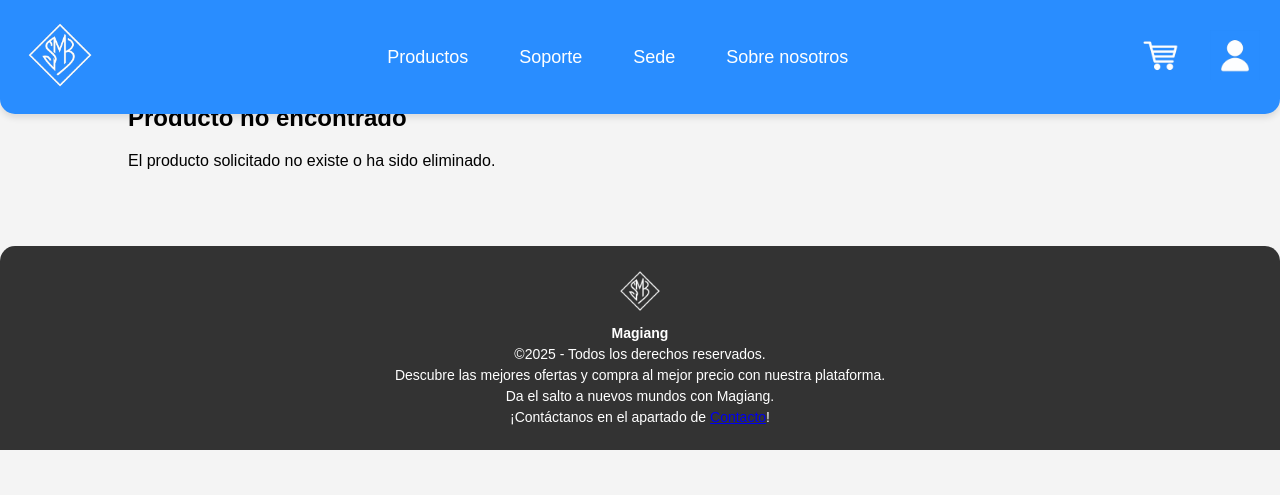
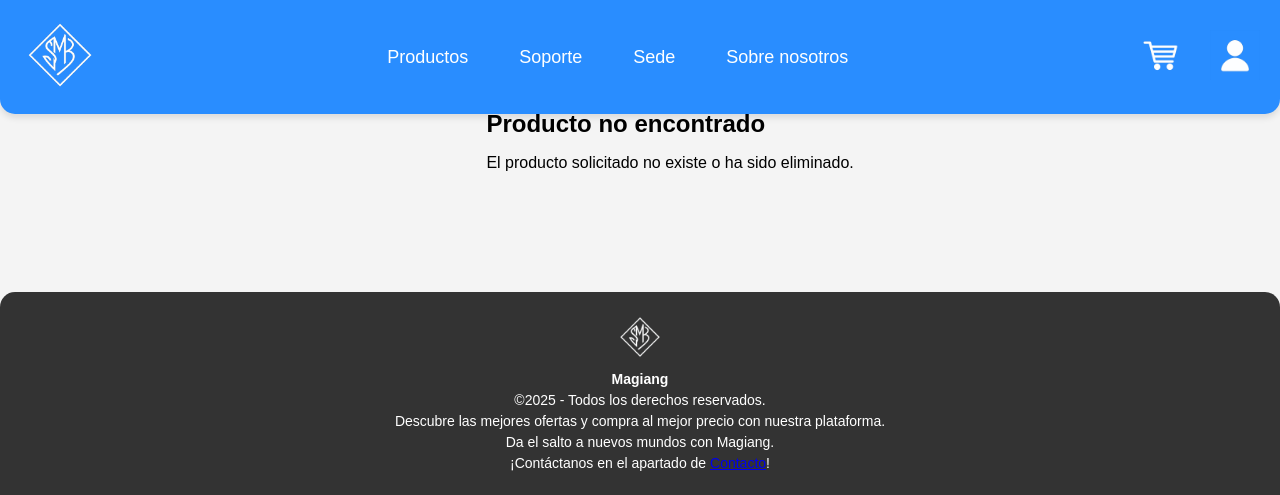
Before and after one commit to bixiPRO/MAGIANG, a PHP site: page /producto.php in a window 1280 px wide. Shown: the top 495 px of the page. Run offline with PHP 8.4, Linux system fonts and the light colour scheme.

Commit message:
Cambios en los estilos de la pagina producto.php/productostyles.css

```diff
--- a/WEB/css/productostyle.css
+++ b/WEB/css/productostyle.css
@@ -109,7 +109,10 @@ nav ul li a:hover {
 /* ZONA CONTENIDO PRINCIPAL */
 main {
     margin-top: 5%;
-    padding: 20px 10%;
+    padding-top: 2%;
+    padding-left:  10%;
+    padding-right: 10%;
+    padding-bottom: 5%;
 }
 
 main a{
@@ -119,6 +122,12 @@ main a{
 main a:hover{
     color: #298dff;
 }
+
+main div{
+    margin-top: 1%;
+    margin-left: 35%;
+}
+
 
 h2{
     margin-bottom: 2%;
--- a/WEB/producto.php
+++ b/WEB/producto.php
@@ -98,9 +98,9 @@ if($producto_id > 0) {
     <?php if(!empty($producto)): ?>
             <h2><a href="productos.php">Productos</a> &gt; <?= htmlspecialchars($producto['nombre']) ?></h2>
             <div>
-                <img src="<?= htmlspecialchars($producto['imagen']) ?>" alt="<?= htmlspecialchars($producto['nombre']) ?>">
     <!--posar el nom i el preu per mostrar a l'usuari-->
                     <div class="prod_info">
+                    <img src="<?= htmlspecialchars($producto['imagen']) ?>" alt="<?= htmlspecialchars($producto['nombre']) ?>">
                         <h2><?= htmlspecialchars($producto['nombre']) ?></h2>
                         <h3>Precio: <?= number_format($producto['precio'], 2) ?>€</h3>
     <!--Posar la plataforma en que esta-->
```
